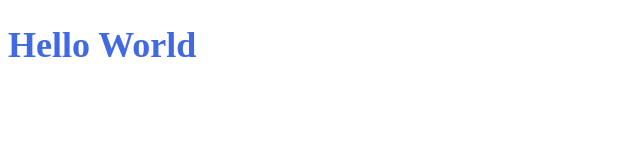
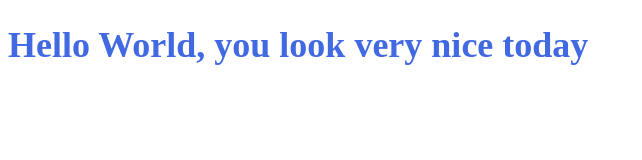
Before and after one commit to Jeannooou/CFG_project_1, a plain HTML site: page index.html in a window 1280 px wide. Shown: the whole page, without its empty margins (0-642 px from the left). Drawn offline with Linux system fonts and the light colour scheme; files that its build step writes are made by us from their sources.

Commit message:
Change 1

```diff
--- a/index.html
+++ b/index.html
@@ -6,7 +6,7 @@
   </head>
   <body>
     <header>
-    <h1>Hello World</h1>
+    <h1>Hello World, you look very nice today</h1>
     </header>
 
   </body>
```
